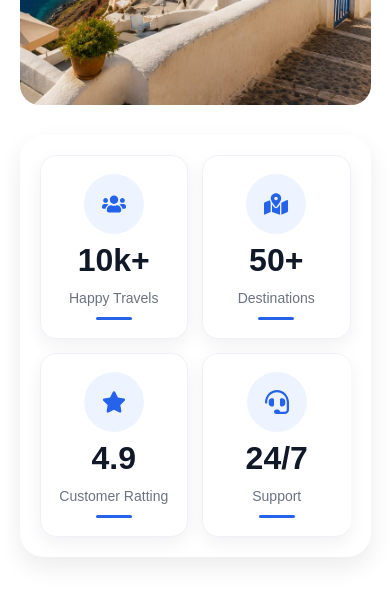
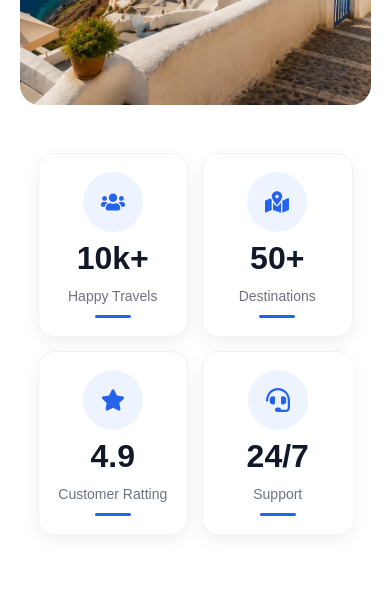
Before and after one commit to tahirabatool218-uoe/react-travelia-website, a React (Vite) app: page / in a window 390 px wide. Shown: the part 8020-8611 px from the top of the page. Built offline with nearby package versions, Linux system fonts and the light colour scheme.

Commit message:
feat:Improve bottom cards

```diff
--- a/src/components/About/About.css
+++ b/src/components/About/About.css
@@ -274,10 +274,9 @@
         gap: 14px;
 
         margin-top: 30px;
-        background: #fff;
-
-        box-shadow: 0 10px 25px rgba(0, 0, 0, .08);
-        padding: 20px;
+       background: transparent;
+        padding:18px;
+        box-shadow: none;
         border-radius: 24px;
     }
 
```
